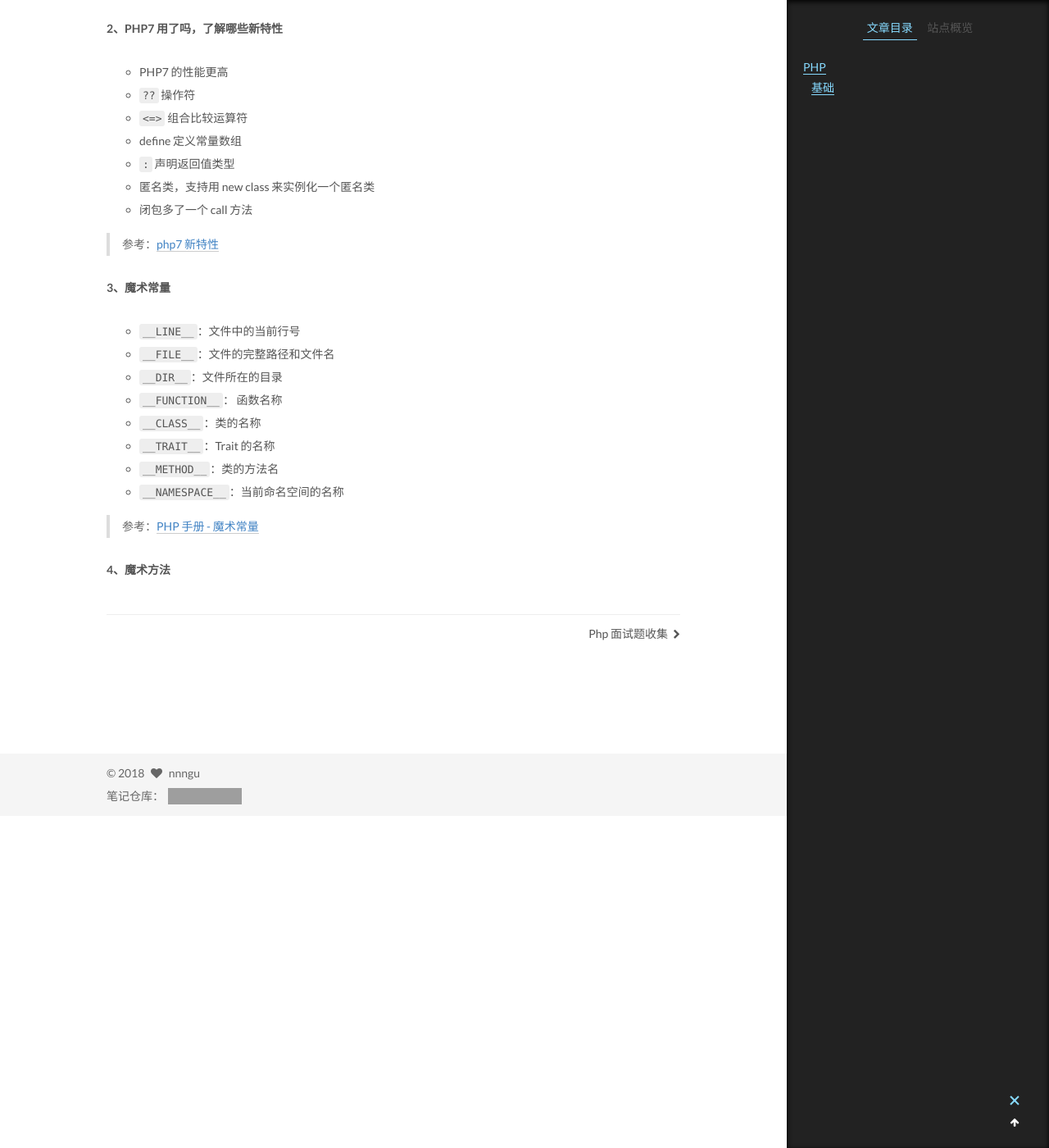
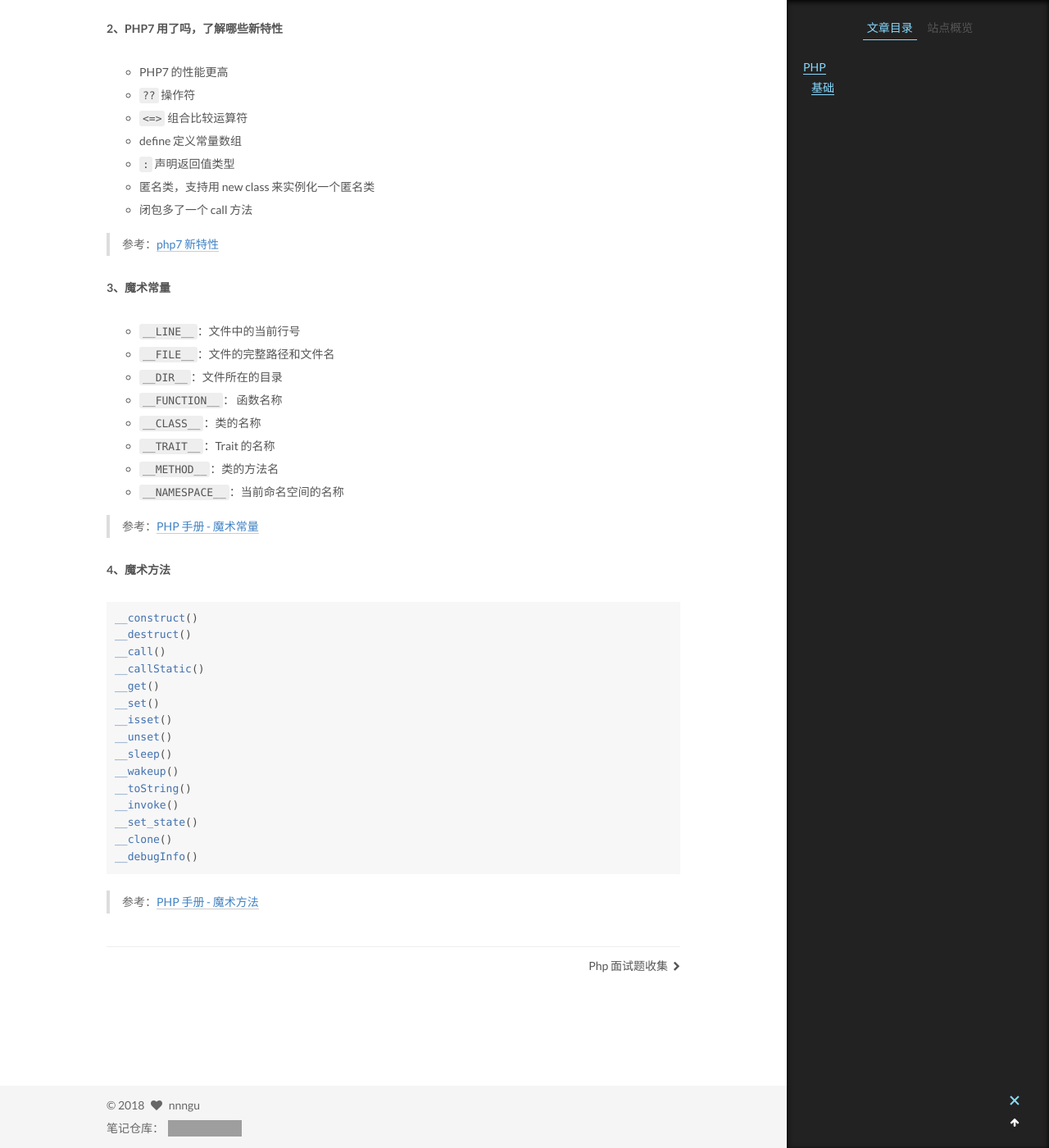
Before and after one commit to nnngu/LearningNotes, a Jekyll site: the page built from _posts/2018-06-11-(掘金征文) 2018 春招 PHP 面试总结.md, in a window 1280 px wide and 1400 px high, scrolled down 1201 px. Shown: the whole window at 82% size. Built offline with Jekyll 4.4.1, drawn with Linux system fonts in a browser that asks for light colours; grey boxes are pictures that could not be loaded.

Commit message:
修改文件: _posts/2018-06-11-(掘金征文) 2018 春招 PHP 面试总结.md

````diff
--- a/_posts/2018-06-11-(掘金征文) 2018 春招 PHP 面试总结.md
+++ b/_posts/2018-06-11-(掘金征文) 2018 春招 PHP 面试总结.md
@@ -50,6 +50,28 @@ description: (掘金征文) 2018 春招 PHP 面试总结
 
 **4、魔术方法**
 
+```php
+__construct()
+__destruct()
+__call()
+__callStatic()
+__get()
+__set()
+__isset()
+__unset()
+__sleep()
+__wakeup()
+__toString()
+__invoke()
+__set_state()
+__clone()
+__debugInfo()
+```
+
+>参考：[PHP 手册 - 魔术方法](http://www.php.net/manual/zh/language.oop5.magic.php)
+
+
+
 
 
 
````
